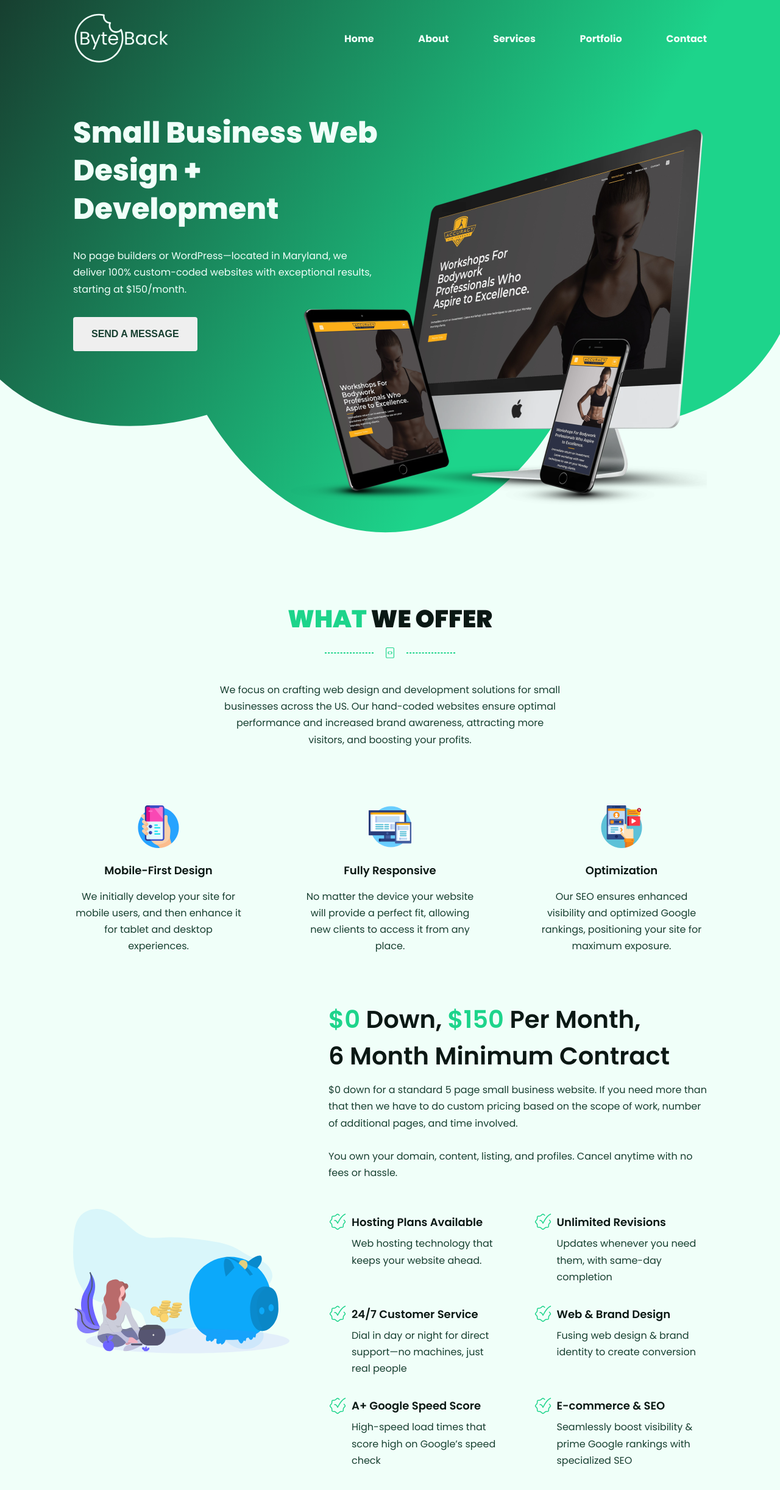
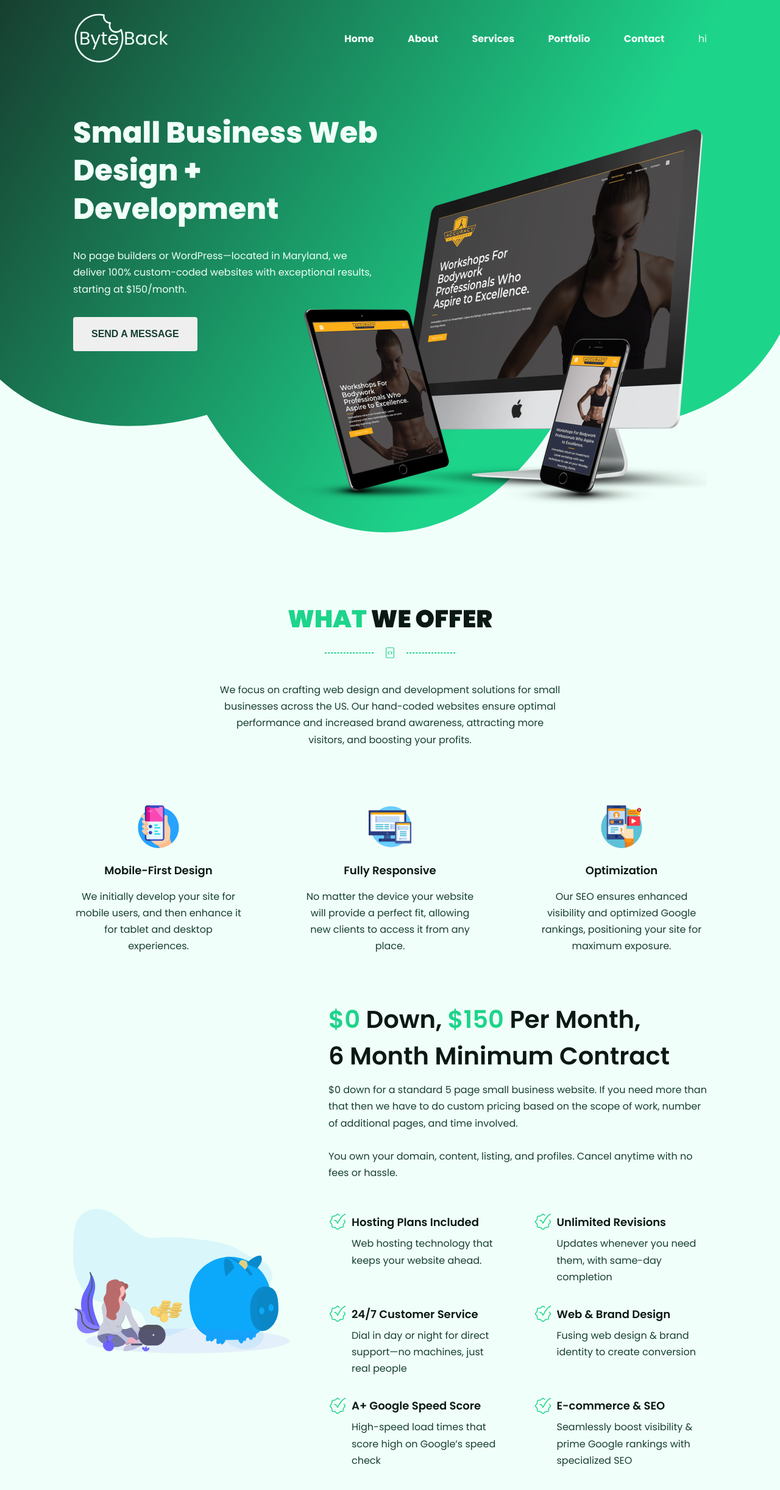
Before and after one commit to adinduokoro/Byte-Back-Digital-V2, a React (Create React App) app: page / in a window 1280 px wide. Shown: the top 2444 px of the page at 61% size. Built offline with nearby package versions, Linux system fonts and the light colour scheme.

Commit message:
Navigation Section
Working on the toggle button

```diff
--- a/src/components/navigation/Navigation.js
+++ b/src/components/navigation/Navigation.js
@@ -12,6 +12,8 @@ const Navigation = () => {
           <div className={styles["logo-container"]}>
             <Logo />
           </div>
+          <>
+
           <ul className={styles["nav-links"]}>
             {navLinks.map((link, index) => {
               return (
@@ -20,7 +22,9 @@ const Navigation = () => {
                 </li>
               );
             })}
+            hi
           </ul>
+          </>
           {/* toggle switch will be placed here */}
         </div>
       </div>
--- a/src/components/navigation/Navigation.module.css
+++ b/src/components/navigation/Navigation.module.css
@@ -24,7 +24,7 @@
   max-width: 37.1875rem;
   width: 100%;
   justify-content: space-between;
-  color: var(--primaryBackgroundColor) !important;
+  color: var(--primaryBackgroundColor);
   z-index: 5;
 }
 
--- a/src/components/paymentPlan/data.js
+++ b/src/components/paymentPlan/data.js
@@ -1,6 +1,6 @@
 export const perks = [
   {
-    title: "Hosting Plans Available",
+    title: "Hosting Plans Included",
     desc: "Web hosting technology that keeps your website ahead.",
   },
   {
```
